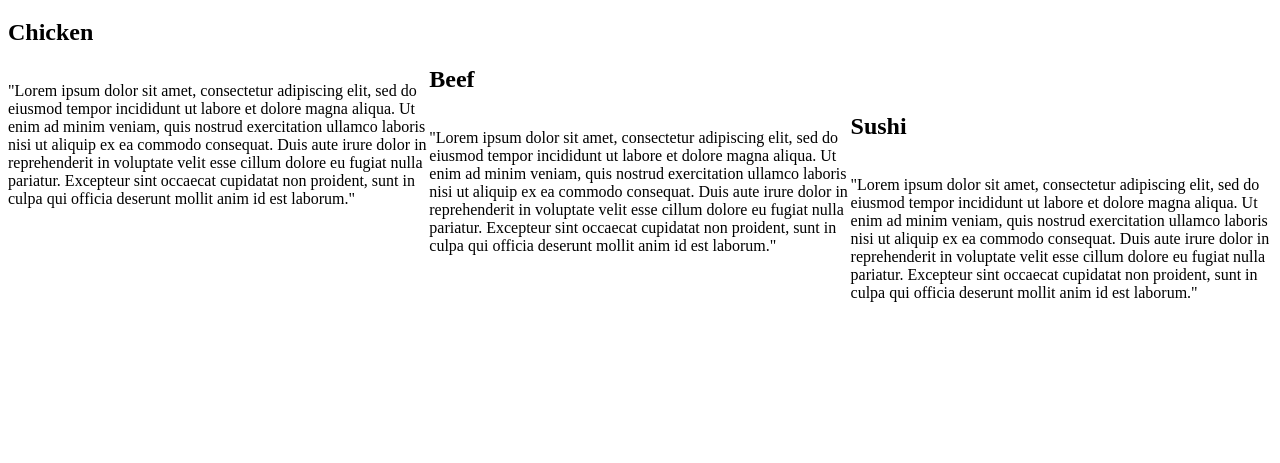
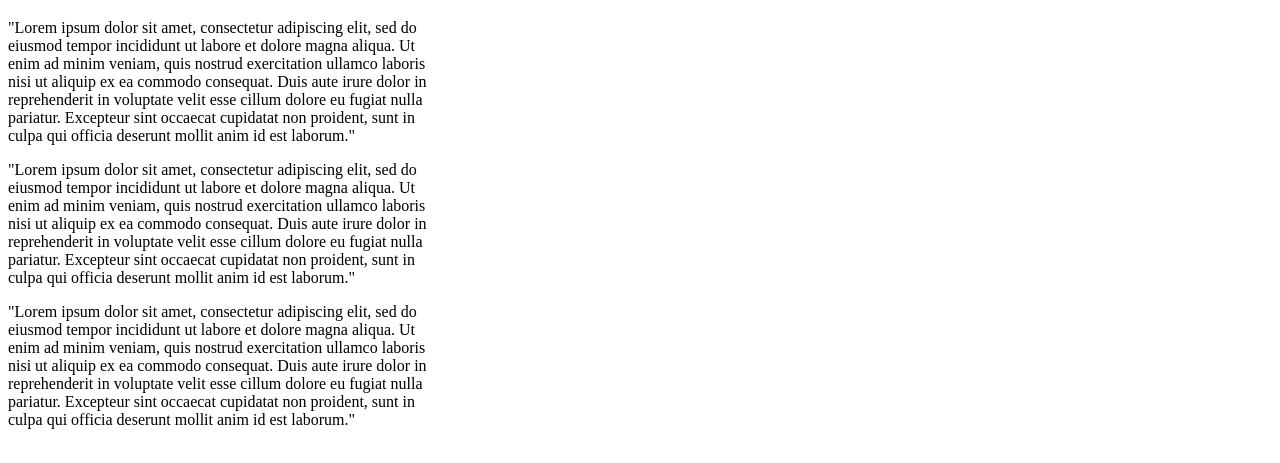
Before and after one commit to akim3245/coursera-assignment2, a plain HTML site: page module2-solution/index.html in a window 1280 px wide. Shown: the part 61-524 px from the top of the page. Drawn offline with Linux system fonts and the light colour scheme.

Commit message:
took out section titles to test.

```diff
--- a/module2-solution/css/styles.css
+++ b/module2-solution/css/styles.css
@@ -9,10 +9,6 @@ h2 {
 
 /*Desktop - Large Devices*/
 @media (min-width: 992px) {
-	p {
-		float: left;
-	 }
-
 	#p1 {
 		width: 33.33%;
 	}
--- a/module2-solution/index.html
+++ b/module2-solution/index.html
@@ -8,13 +8,13 @@
 <body>
 	<h1>Module 2 Assignment</h1>
 
-	<h2> Chicken </h2>
+
 		<p id="p1">"Lorem ipsum dolor sit amet, consectetur adipiscing elit, sed do eiusmod tempor incididunt ut labore et dolore magna aliqua. Ut enim ad minim veniam, quis nostrud exercitation ullamco laboris nisi ut aliquip ex ea commodo consequat. Duis aute irure dolor in reprehenderit in voluptate velit esse cillum dolore eu fugiat nulla pariatur. Excepteur sint occaecat cupidatat non proident, sunt in culpa qui officia deserunt mollit anim id est laborum."</p>
 
-	<h2> Beef </h2>
+
 		<p id="p2">"Lorem ipsum dolor sit amet, consectetur adipiscing elit, sed do eiusmod tempor incididunt ut labore et dolore magna aliqua. Ut enim ad minim veniam, quis nostrud exercitation ullamco laboris nisi ut aliquip ex ea commodo consequat. Duis aute irure dolor in reprehenderit in voluptate velit esse cillum dolore eu fugiat nulla pariatur. Excepteur sint occaecat cupidatat non proident, sunt in culpa qui officia deserunt mollit anim id est laborum."</p>
 
-	<h2> Sushi </h2>
+
 		<p id="p3">"Lorem ipsum dolor sit amet, consectetur adipiscing elit, sed do eiusmod tempor incididunt ut labore et dolore magna aliqua. Ut enim ad minim veniam, quis nostrud exercitation ullamco laboris nisi ut aliquip ex ea commodo consequat. Duis aute irure dolor in reprehenderit in voluptate velit esse cillum dolore eu fugiat nulla pariatur. Excepteur sint occaecat cupidatat non proident, sunt in culpa qui officia deserunt mollit anim id est laborum."</p>
 </body>
 </html>
```
